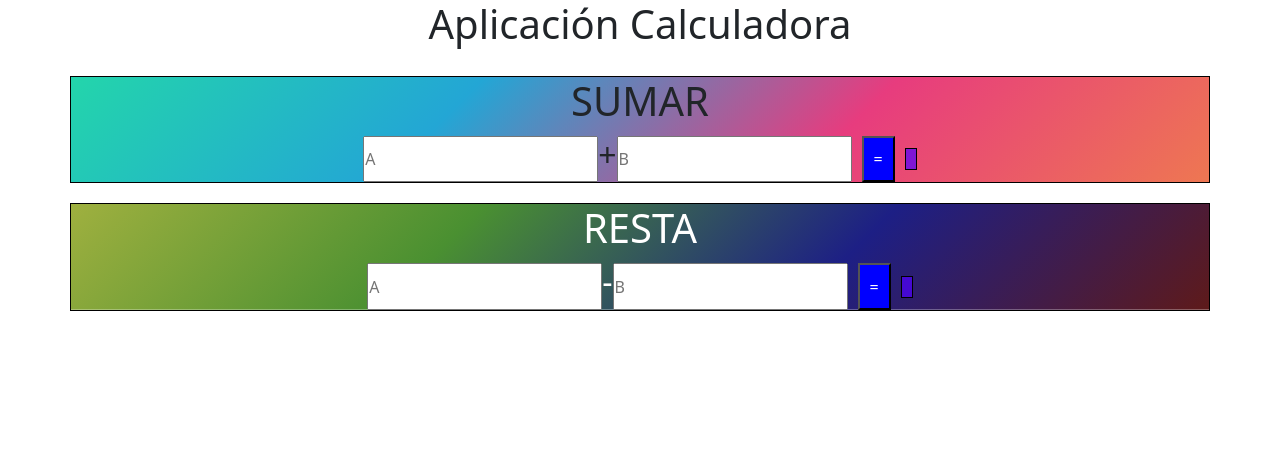
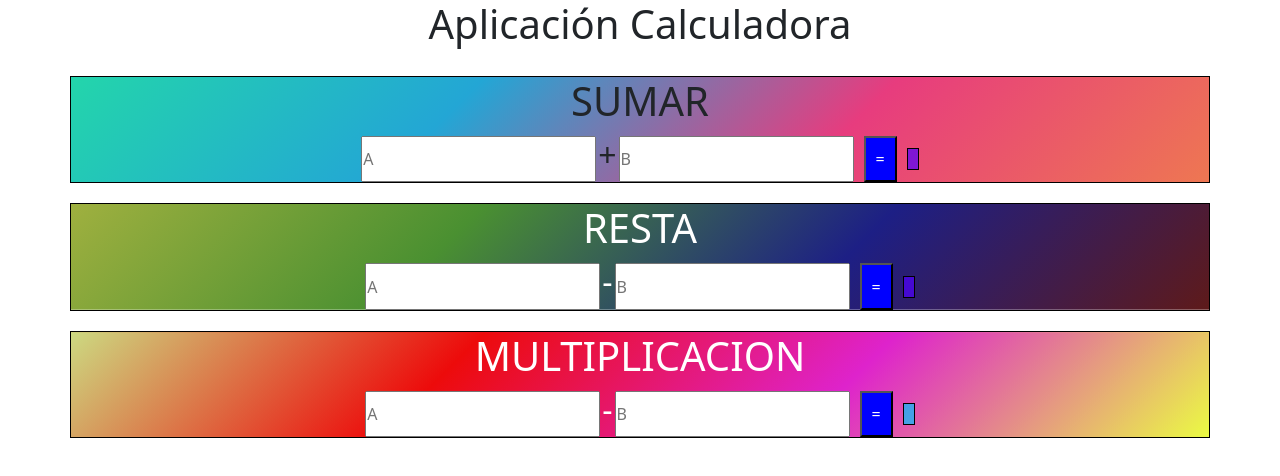
Before and after one commit to fabianNav/calculadora-JS-Bootstrap, a website built with Vite: page index.html in a window 1280 px wide. Built offline with nearby package versions, Linux system fonts and the light colour scheme; a small style sheet from the web is missing.

Commit message:
Terminamos la estructura y el estilo de la multiplicacion, ahora sigue la logica

```diff
--- a/css/style.css
+++ b/css/style.css
@@ -8,6 +8,8 @@
 /* //TODO SUMA */
 .signo {
     display: inline-block;
+    margin-left: 2px;
+    margin-right: 2px;
 }
 
 #sumar {
@@ -139,4 +141,60 @@
 .signoBlanco {
     display: inline-block;
     color: white;
+    margin-left: 2px;
+    margin-right: 2px;
 }
+
+/* //TODO MULTIPLICACION */
+.leScaleYIn { animation-name: leScaleYIn }
+@keyframes leScaleYIn {
+    from {
+        transform: perspective(400px) rotateY(90deg);
+        opacity: 0;
+    }
+    50% { opacity: 1 }
+}
+#multiplicar {
+    justify-content: center;
+    margin-left: 10px;
+    background-color: blue;
+    color: white;
+    padding-right: 10px;
+    padding-left: 10px;
+}
+
+#resultadoMulti {
+    align-self: center;
+    margin-left: 10px;
+    padding: 5px;
+    padding-top: 10px;
+    padding-bottom: 10px;
+    border: 1px solid #000000;
+    background-color: rgba(0, 195, 255, 0.696);
+    color: white;
+}
+
+.multiContainer {
+    border: 1px solid #000;
+    background: linear-gradient(-45deg, #ebfb43, rgb(222, 35, 204), #ed0b0b, #ccda81);
+    animation: gradient 15s ease infinite;
+    margin-top: 20px;
+}
+.multiContainer header {
+    margin-bottom: 3px;
+    display: block;
+    color: white;
+}
+@keyframes gradient {
+    0% {
+        background-position: 0% 50%;
+    }
+
+    50% {
+        background-position: 100% 50%;
+    }
+
+    100% {
+        background-position: 0% 50%;
+    }
+}
--- a/index.html
+++ b/index.html
@@ -39,6 +39,19 @@
         <span id="resultadoResta"></span>
       </div>
     </div>
+
+    <div class="container multiContainer">
+      <header class="cssanimation leScaleYIn sequence d-flex justify-content-center">
+        <h1>MULTIPLICACION</h1>
+      </header>
+      <div class="d-flex justify-content-center">
+        <input type="number" id="multiA" placeholder="A">
+        <h2 class="signoBlanco">-</h2>
+        <input type="number" id="multiB" placeholder="B">
+        <button id="multiplicar">=</button>
+        <span id="resultadoMulti"></span>
+      </div>
+    </div>
   </main>
   <footer>
 
```
